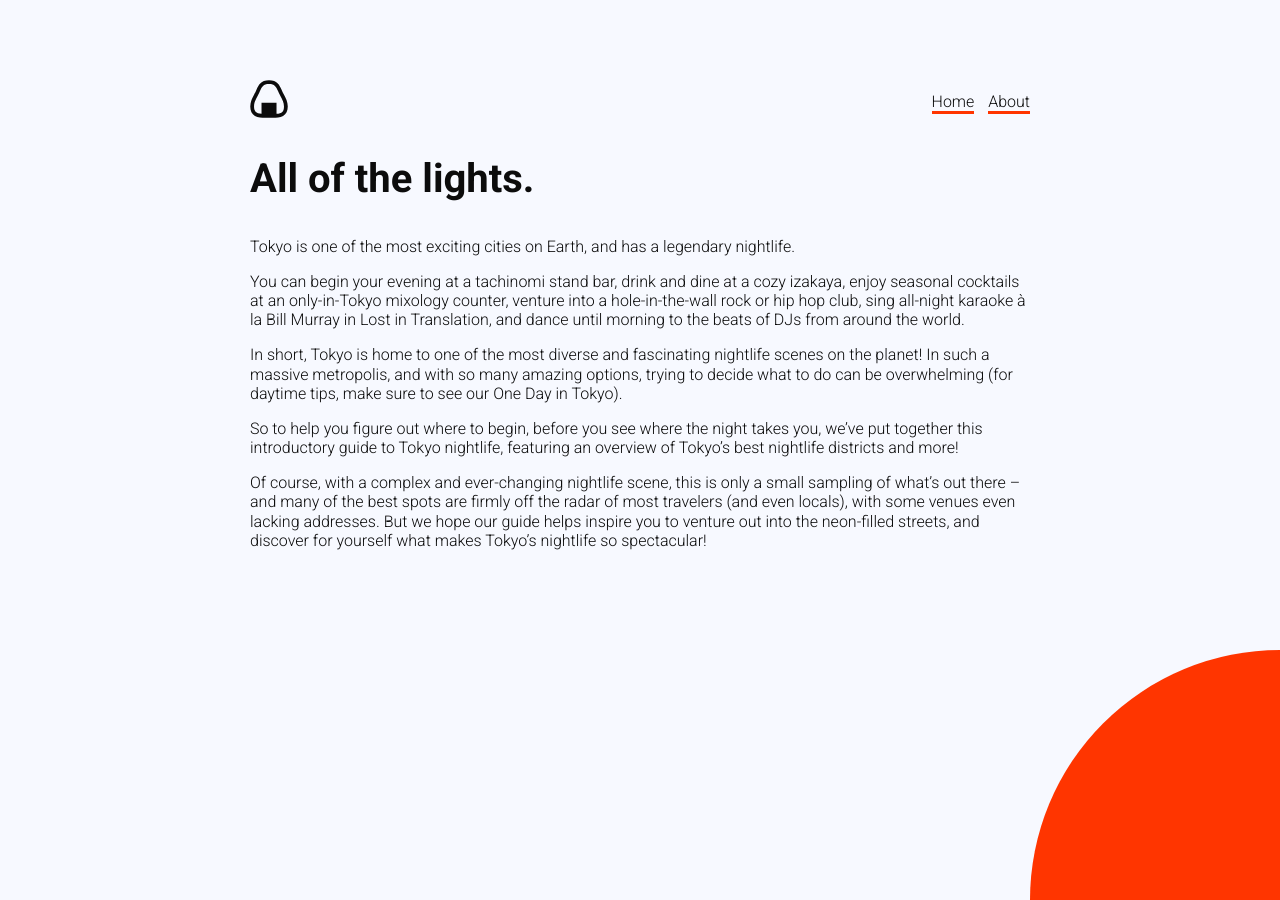
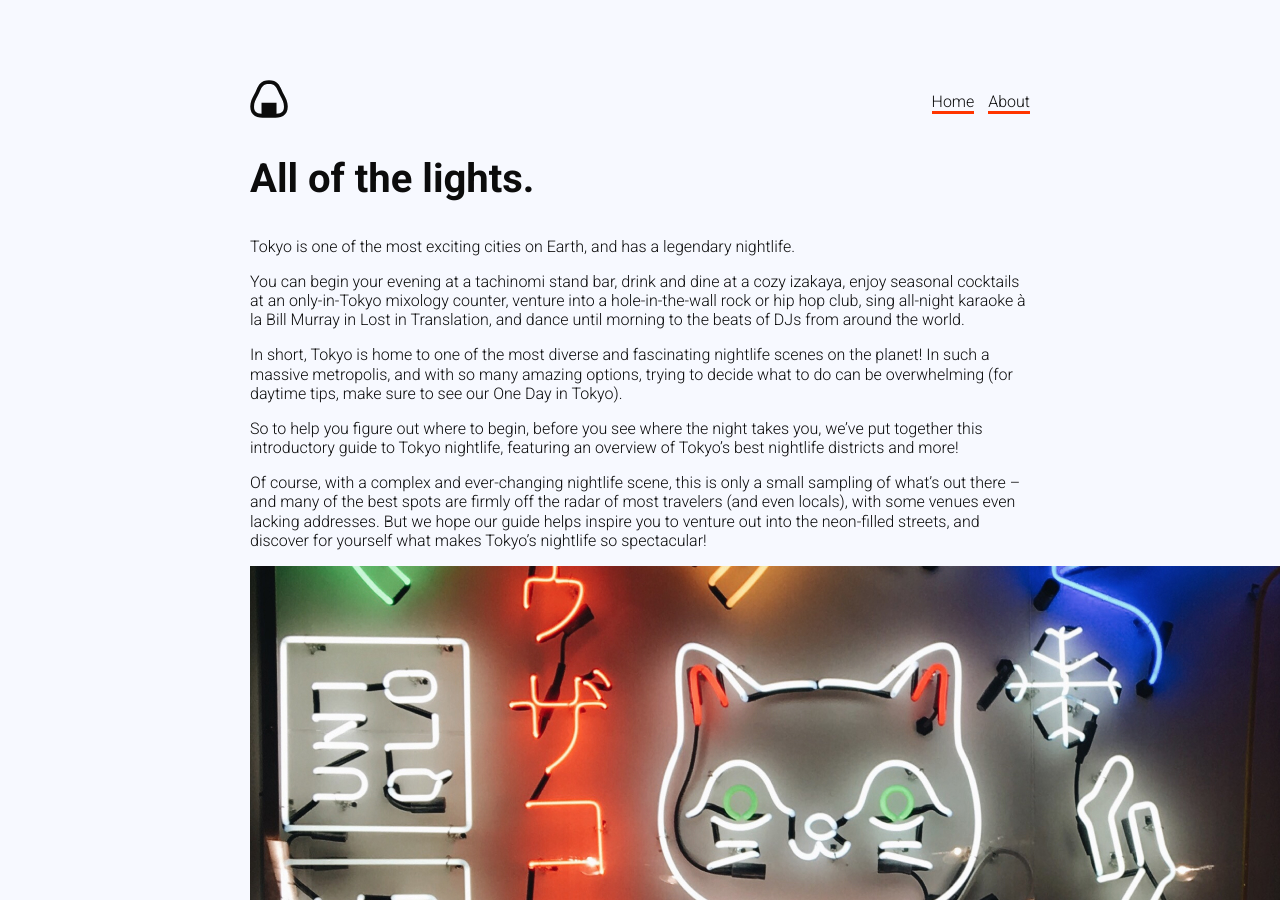
Before and after one commit to hqpham114/A-night-in-Japan, a Jekyll site: the page built from _posts/2021-10-22-all-of-the-lights.markdown, in a window 1280 px wide and 900 px high. Built offline with Jekyll 4.4.1, drawn with Linux system fonts in a browser that asks for light colours.

Commit message:
Updated All Of The Lights

```diff
--- a/_posts/2021-10-22-all-of-the-lights.markdown
+++ b/_posts/2021-10-22-all-of-the-lights.markdown
@@ -17,3 +17,5 @@ In short, Tokyo is home to one of the most diverse and fascinating nightlife sce
 So to help you figure out where to begin, before you see where the night takes you, we’ve put together this introductory guide to Tokyo nightlife, featuring an overview of Tokyo’s best nightlife districts and more!
 
 Of course, with a complex and ever-changing nightlife scene, this is only a small sampling of what’s out there – and many of the best spots are firmly off the radar of most travelers (and even locals), with some venues even lacking addresses. But we hope our guide helps inspire you to venture out into the neon-filled streets, and discover for yourself what makes Tokyo’s nightlife so spectacular!
+
+![blog-2c.jpg](/uploads/blog-2c.jpg)
```
